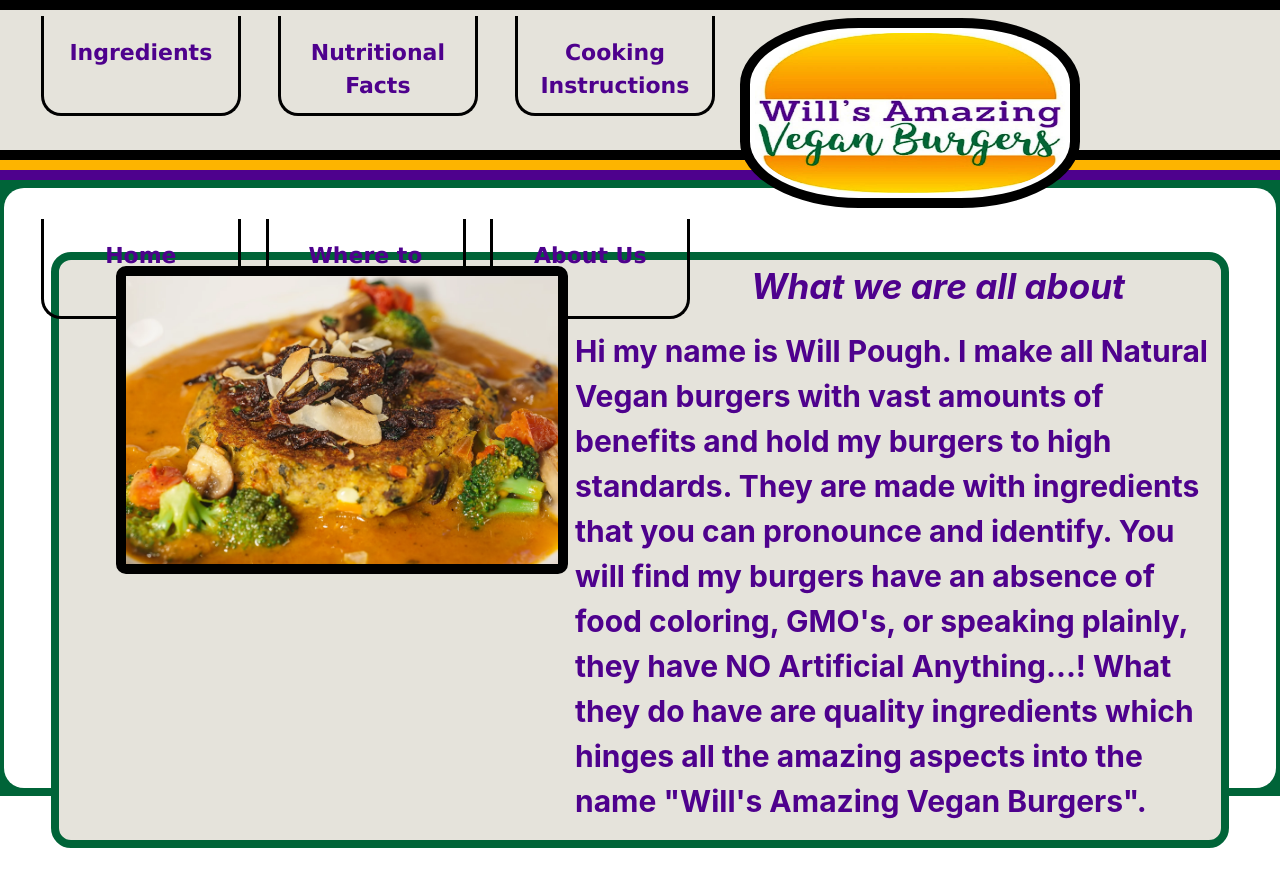
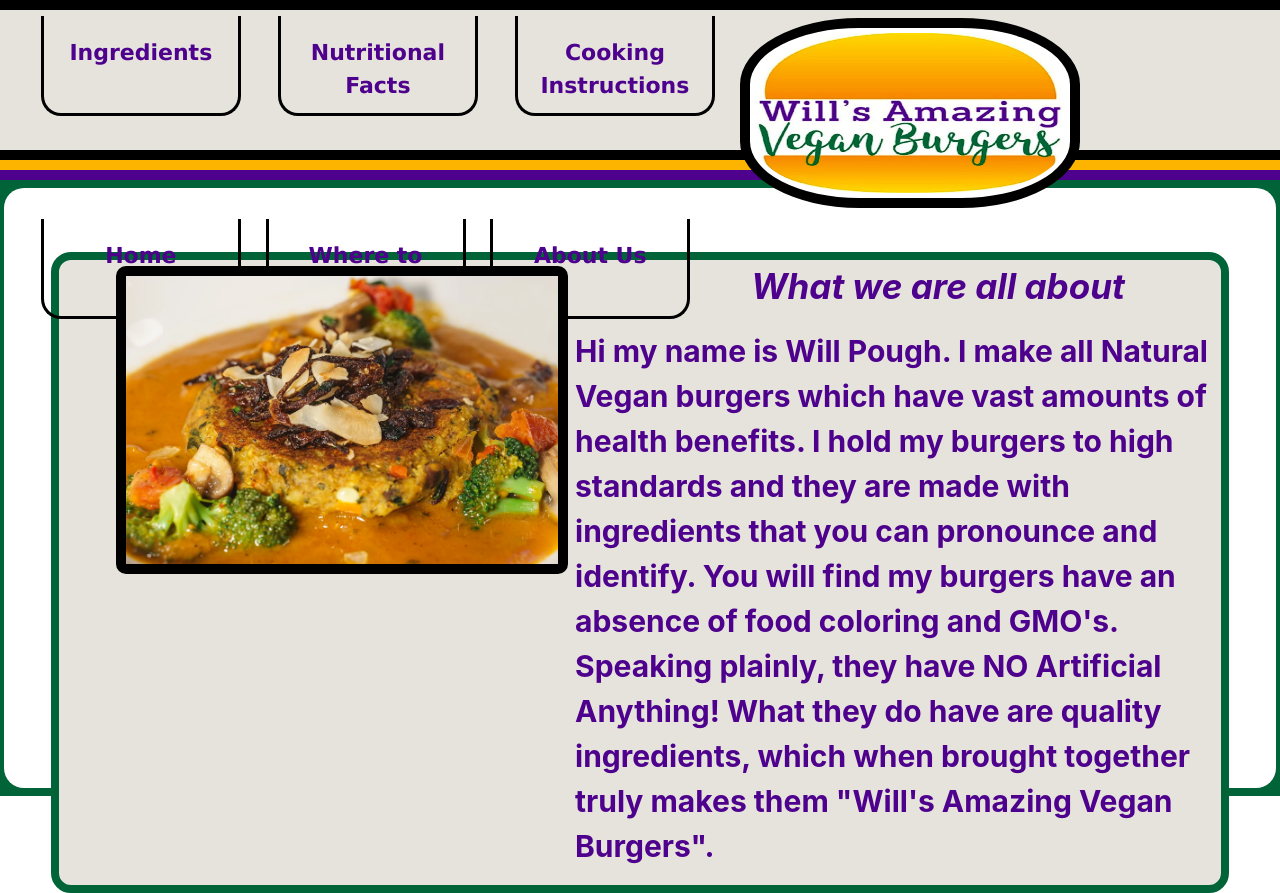
Before and after one commit to gknafey/wavb, a React (Create React App) app: page / in a window 1280 px wide. Before the commit the page ends 848 px from the top, so only its background shows below. Built offline with nearby package versions, Linux system fonts and the light colour scheme; a web font is replaced by a local one.

Commit message:
edited the info in mainInfo componment

```diff
--- a/src/components/MainInfo/index.js
+++ b/src/components/MainInfo/index.js
@@ -19,10 +19,10 @@
                         <p className="mainTitle">What we are all about</p>
                         <p className="mainInfo">
 
-                                Hi my name is Will Pough.  I make all Natural Vegan burgers with vast amounts of benefits and hold
-                            my burgers to high standards.  They are made with ingredients that you can pronounce and identify. You
-                            will find my burgers have an absence of food coloring, GMO's, or speaking plainly, they have NO Artificial
-                             Anything...! What they do have are quality ingredients which hinges all the amazing aspects into the name
+                                Hi my name is Will Pough.  I make all Natural Vegan burgers which have vast amounts of health benefits. I hold
+                            my burgers to high standards and they are made with ingredients that you can pronounce and identify. You
+                            will find my burgers have an absence of food coloring and GMO's.  Speaking plainly, they have NO Artificial
+                             Anything! What they do have are quality ingredients, which when brought together truly makes them
                             "Will's Amazing Vegan Burgers".
 
                         </p>
```
